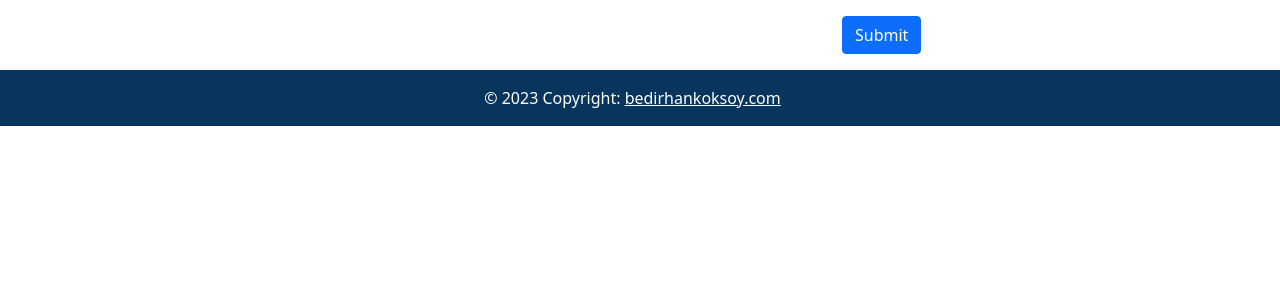
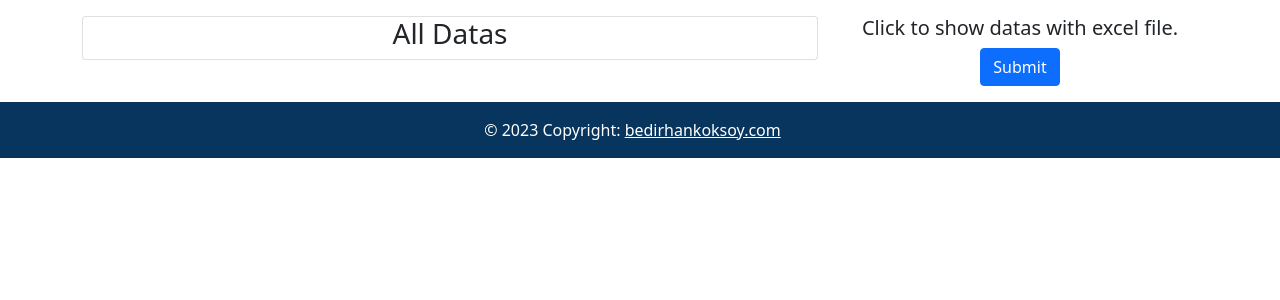
Before and after one commit to koksoybedirhan/Smart-entry-system-with-ESP32, a PHP site: page /logs.php in a window 1280 px wide. Shown: the part 86-386 px from the top of the page. Run offline with PHP 8.4, Linux system fonts and the light colour scheme; data that the repository does not hold is empty.

Commit message:
Update logs.php

```diff
--- a/esp32-web/logs.php
+++ b/esp32-web/logs.php
@@ -1,4 +1,6 @@
 <?php
+    include "libs/db.php";
+    include "libs/session.php";
     include "libs/funcitons.php";
 ?>
 
@@ -9,11 +11,15 @@
     <div class="container my-3">
         <div class="row">
             <div class="col-8">
-                <?php $result = getAllDatas();  while($data = mysqli_fetch_assoc($result)): ?>
-                    <h6 style="text-align: center; font-size:20px;"><?php echo "Temperature: ".$data["temp"]."- Humidity:".$data["hum"]." /Time: ".$data["time"]; ?></h6>
-                <?php endwhile;?>
+                <div class="card">
+                    <h3 style="text-align: center;">All Datas</h3>
+                    <?php $result = getAllDatas();  while($data = mysqli_fetch_assoc($result)): ?>
+                        <h6 style="text-align: center; font-size:20px;"><?php echo "Temperature: ".$data["temp"]."- Humidity:".$data["hum"]." /Time: ".$data["time"]; ?></h6>
+                    <?php endwhile;?>
+                </div>
             </div>
-            <div class="col-4">
+            <div class="col-4" style="text-align: center;">
+                <h5>Click to show datas with excel file.</h5>
                 <form action="csv.php" method="POST">
                     <input type="submit" name="blog-create" id="submit" class="btn btn-primary">
                 </form>
```
